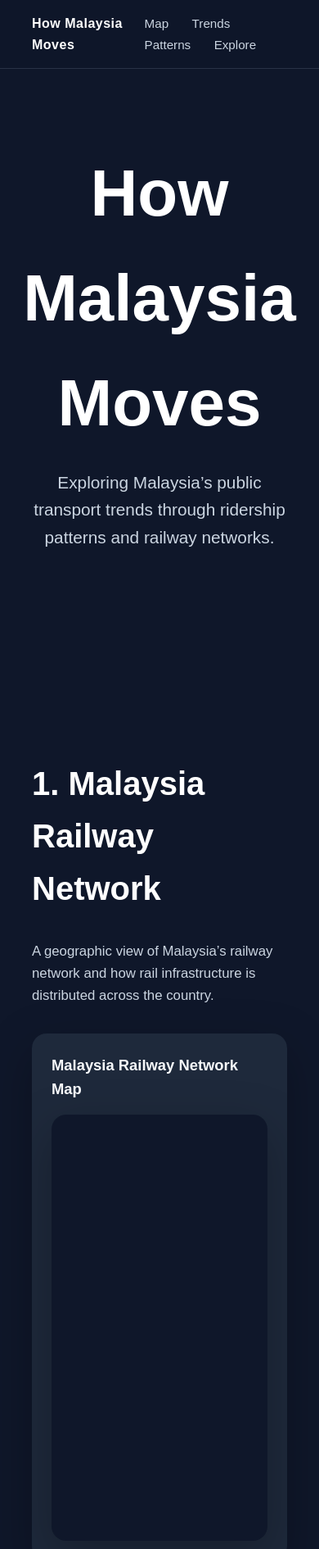
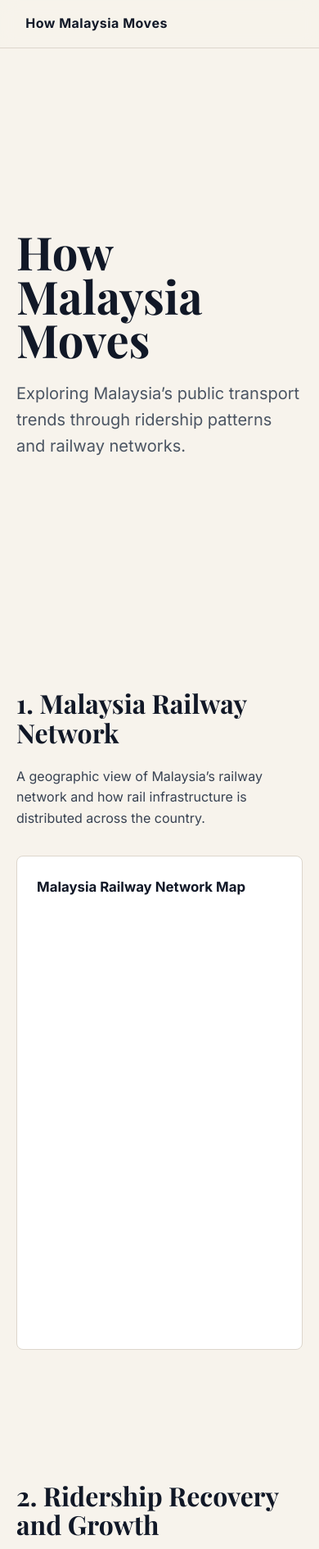
Before and after one commit to jyip0015-prog/FIT2179_DV2, a plain HTML site: page index.html in a window 390 px wide. Shown: the top 1890 px of the page at 82% size. Drawn offline with nearby package versions, Linux system fonts and the light colour scheme; a script that the page names is missing.

Commit message:
new update

```diff
--- a/css/style.css
+++ b/css/style.css
@@ -4,143 +4,188 @@
     box-sizing: border-box;
 }
 
-body {
-    font-family: Arial, sans-serif;
-    background-color: #0f172a;
-    color: white;
-    line-height: 1.6;
+html {
+    scroll-behavior: smooth;
 }
 
-.hero {
-    height: 100vh;
-    display: flex;
-    justify-content: center;
-    align-items: center;
-
-    text-align: center;
-
-    padding: 2rem;
+body {
+    font-family: 'Inter', Arial, sans-serif;
+    background-color: #f7f3ec;
+    color: #111827;
+    line-height: 1.6;
+    overflow-x: hidden;
 }
 
-.hero-content h1 {
-    font-size: 5rem;
-    margin-bottom: 1rem;
-}
-
-.subtitle {
-    font-size: 1.3rem;
-    color: #cbd5e1;
-
-    max-width: 700px;
-}
-
-.section {
-    padding: 5rem 10%;
-}
-
-.section h2 {
-    font-size: 2.5rem;
-    margin-bottom: 2rem;
-}
-
-.chart-placeholder {
-    background: #24324a;
-
-    border-radius: 16px;
-
-    min-height: 400px;
-
-    display: flex;
-    justify-content: center;
-    align-items: center;
-
-    color: #94a3b8;
-    font-size: 1.2rem;
-
-    margin-bottom: 2rem;
-}
-
-.two-column {
-    display: grid;
-
-    grid-template-columns: 1fr 1fr;
-
-    gap: 2rem;
-}
-
+/* NAVBAR */
 .navbar {
     position: fixed;
     top: 0;
     width: 100%;
-    padding: 1rem 10%;
-    background-color: rgba(15, 23, 42, 0.85);
+    padding: 1rem 8%;
+    background-color: rgba(247, 243, 236, 0.9);
     backdrop-filter: blur(10px);
     display: flex;
     justify-content: space-between;
     align-items: center;
     z-index: 1000;
-    border-bottom: 1px solid rgba(148, 163, 184, 0.2);
+    border-bottom: 1px solid #ddd6cc;
 }
 
 .nav-title {
-    font-weight: bold;
+    font-weight: 700;
     letter-spacing: 0.5px;
+    color: #111827;
 }
 
 .nav-links a {
-    color: #cbd5e1;
+    color: #374151;
     text-decoration: none;
     margin-left: 1.5rem;
     font-size: 0.95rem;
 }
 
 .nav-links a:hover {
-    color: white;
+    color: #2563eb;
 }
 
-html {
-    scroll-behavior: smooth;
+/* HERO */
+.hero {
+    min-height: 92vh;
+    display: flex;
+    justify-content: center;
+    align-items: center;
+    text-align: left;
+    padding: 7rem 2rem 4rem;
+}
+
+.hero-content {
+    max-width: 1150px;
+    width: 100%;
+}
+
+.hero-content h1 {
+    font-family: 'Playfair Display', Georgia, serif;
+    font-size: clamp(3.5rem, 8vw, 7rem);
+    line-height: 0.95;
+    margin-bottom: 1.5rem;
+    color: #111827;
+}
+
+.subtitle {
+    font-size: 1.25rem;
+    color: #4b5563;
+    max-width: 760px;
+}
+
+/* SECTIONS */
+.section {
+    max-width: 1150px;
+    margin: 0 auto;
+    padding: 5rem 2rem;
+}
+
+.section h2 {
+    font-family: 'Playfair Display', Georgia, serif;
+    font-size: clamp(2rem, 4vw, 3.4rem);
+    line-height: 1.1;
+    margin-bottom: 1.5rem;
+    color: #111827;
 }
 
 .section-text {
-    color: #cbd5e1;
-    max-width: 850px;
+    color: #374151;
+    max-width: 760px;
     margin-bottom: 2rem;
-    font-size: 1.05rem;
+    font-size: 1rem;
 }
 
-.large-chart {
-    min-height: 520px;
-}
-
-#rail-map {
-    background-color: #0f172a;
-    border-radius: 18px;
-    padding: 1rem;
-    box-shadow: 0 20px 60px rgba(0, 0, 0, 0.25);
-    overflow: hidden;
-}
-
-body {
-    overflow-x: hidden;
-}
-
+/* CHART CARDS */
 .chart-card {
-    background: #1e293b;
-    border-radius: 18px;
+    background: #ffffff;
+    border: 1px solid #ddd6cc;
+    border-radius: 8px;
     padding: 1.5rem;
     margin-bottom: 2rem;
-    box-shadow: 0 20px 60px rgba(0, 0, 0, 0.25);
     overflow: hidden;
 }
 
 .chart-card h3 {
-    font-size: 1.15rem;
-    color: #f8fafc;
+    font-size: 1.05rem;
+    color: #111827;
+    margin-bottom: 0.4rem;
+    font-weight: 700;
+}
+
+.annotation {
+    font-size: 0.85rem;
+    color: #6b7280;
     margin-bottom: 1rem;
-    font-weight: 600;
+    max-width: 680px;
+}
+
+/* CHART SIZES */
+.large-chart {
+    min-height: 520px;
+    width: 100%;
+}
+
+#rail-map,
+#ridership-line,
+#heatmap-chart {
+    width: 100%;
+}
+
+/* PLACEHOLDERS */
+.chart-placeholder {
+    background: #f1ede5;
+    border: 1px dashed #c8bfb3;
+    border-radius: 6px;
+    min-height: 320px;
+    display: flex;
+    justify-content: center;
+    align-items: center;
+    color: #6b7280;
+    font-size: 1rem;
+    text-align: center;
 }
 
 .chart-card .chart-placeholder {
     margin-bottom: 0;
 }
+
+/* TWO COLUMN LAYOUT */
+.two-column {
+    display: grid;
+    grid-template-columns: 1fr 1fr;
+    gap: 2rem;
+    align-items: start;
+}
+
+/* METADATA FOOTER */
+.metadata {
+    max-width: 1150px;
+    margin: 0 auto;
+    padding: 3rem 2rem;
+    border-top: 1px solid #ddd6cc;
+    color: #4b5563;
+    font-size: 0.9rem;
+}
+
+/* RESPONSIVE */
+@media (max-width: 900px) {
+    .two-column {
+        grid-template-columns: 1fr;
+    }
+
+    .nav-links {
+        display: none;
+    }
+
+    .section {
+        padding: 4rem 1.25rem;
+    }
+
+    .hero {
+        padding: 7rem 1.25rem 3rem;
+    }
+}
--- a/index.html
+++ b/index.html
@@ -4,6 +4,7 @@
 <head>
     <meta charset="UTF-8">
     <meta name="viewport" content="width=device-width, initial-scale=1.0">
+    <link href="https://fonts.googleapis.com/css2?family=Inter:wght@400;500;600;700&family=Playfair+Display:wght@700;800&display=swap" rel="stylesheet">
 
     <title>How Malaysia Moves</title>
 
```
